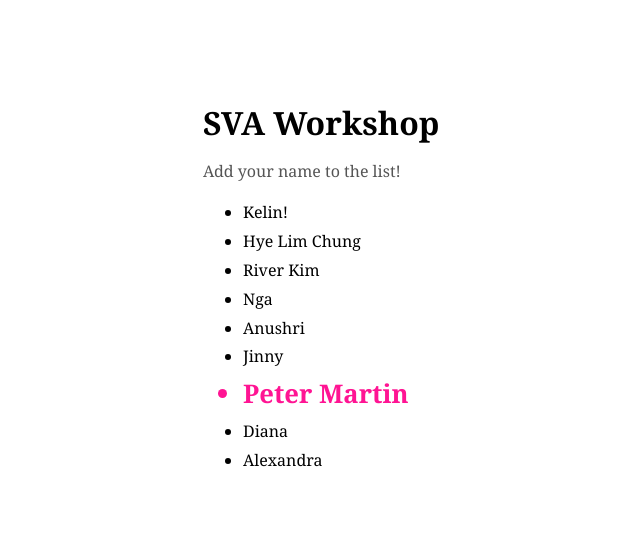
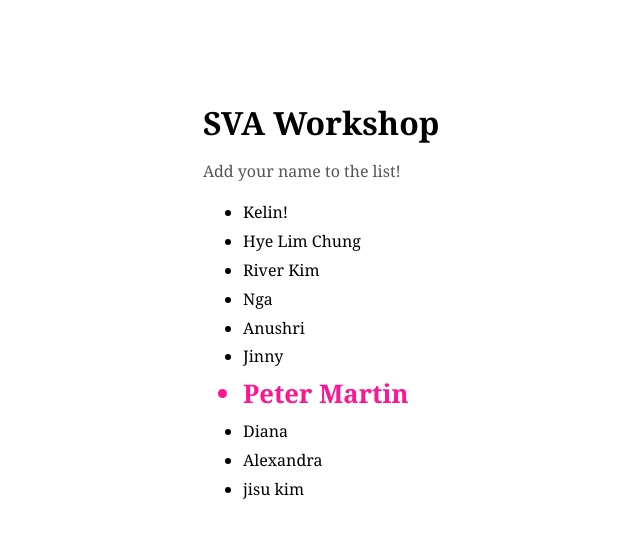
Before and after one commit to pmartin5-gif/fun-app, a plain HTML site: page index.html in a window 1280 px wide. Shown: the whole page, without its empty margins (187-827 px from the left). Drawn offline with Linux system fonts and the light colour scheme.

Commit message:
Add jisu kim to the list

```diff
--- a/index.html
+++ b/index.html
@@ -35,6 +35,7 @@
       <li style="color: deeppink; font-size: 1.6em; font-weight: bold;">Peter Martin</li>
       <li>Diana</li>
       <li>Alexandra</li>
+      <li>jisu kim</li>
     </ul>
   </body>
 </html>
```
